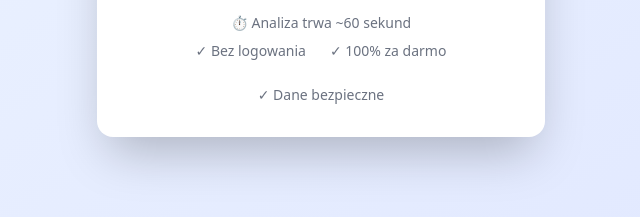
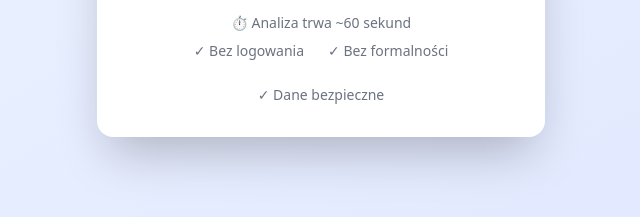
Before and after one commit to Zawper/seo-geo-audit, a plain HTML site: page index.html in a window 1280 px wide. Shown: the part 517-734 px from the top of the page, 319-959 px from the left. Drawn offline with nearby package versions, Linux system fonts and the light colour scheme.

Commit message:
Update index.html

```diff
--- a/index.html
+++ b/index.html
@@ -36,7 +36,7 @@
     <p class="text-sm text-gray-500 text-center">⏱️ Analiza trwa ~60 sekund</p>
     <div class="flex justify-center gap-6 flex-wrap">
         <p class="text-sm text-gray-500">✓ Bez logowania</p>
-        <p class="text-sm text-gray-500">✓ 100% za darmo</p>
+        <p class="text-sm text-gray-500">✓ Bez formalności</p>
         <p class="text-sm text-gray-500">✓ Dane bezpieczne</p>
     </div>
 </div>
```
